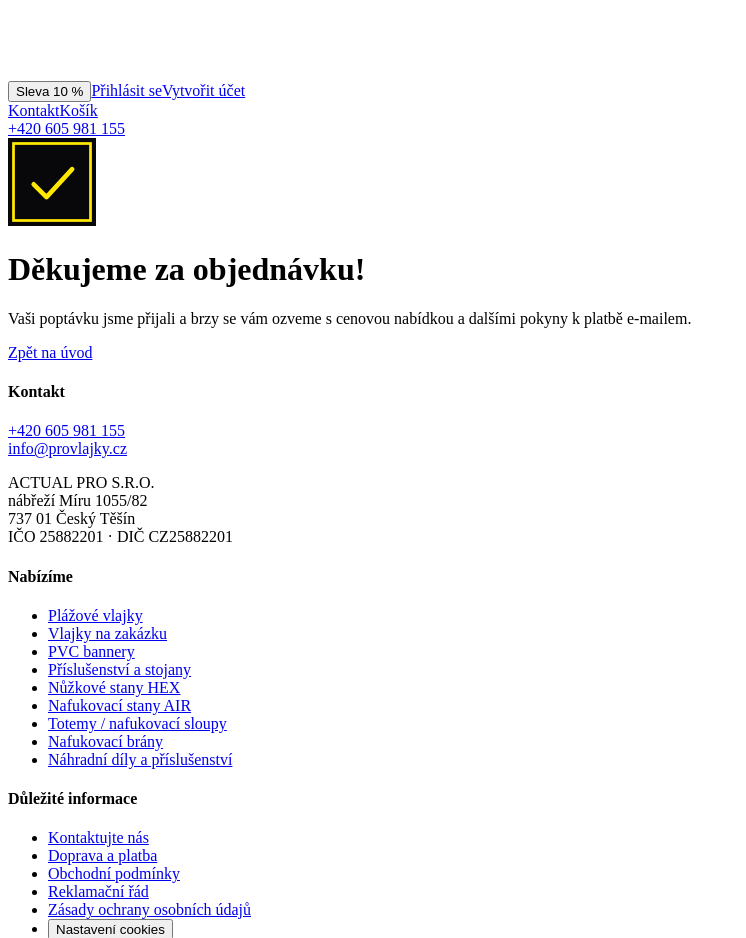
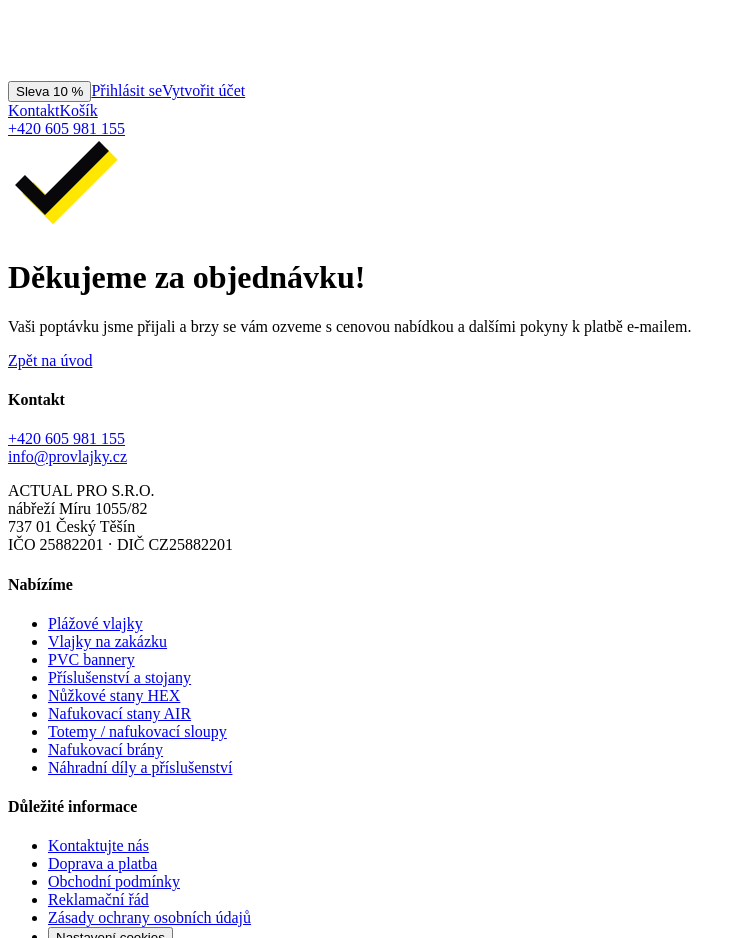
Before and after one commit to dominikspacekrts/provlajky-cz, a Next.js app in the folder eshop/: page /objednavka/dekujeme in a window 1280 px wide. Shown: the part 9640-10578 px from the top of the page, without its empty margins (0-746 px from the left). Built offline with nearby package versions, Linux system fonts and the light colour scheme; no server answers.

Commit message:
feat(eshop): fajfka bez rámečku na děkovací stránce
Černý tah se žlutým posunutým stínem jako v logu, dokreslí se po načtení.

Co-Authored-By: Claude Opus 5 <noreply@anthropic.com>

```diff
--- a/eshop/src/app/globals.css
+++ b/eshop/src/app/globals.css
@@ -1304,10 +1304,13 @@ label:has(input[type="checkbox"]), .cb-line {
   display: flex; justify-content: center;
   margin: 0 auto 8px;
 }
-.thanks-mark svg {
-  display: block; width: clamp(72px, 12vw, 96px); height: auto;
-  box-shadow: 0 18px 40px -24px rgba(8, 8, 10, 0.55);
-}
+.thanks-mark svg { display: block; width: clamp(92px, 14vw, 120px); height: auto; overflow: visible; }
+.thanks-check-tick, .thanks-check-shadow { stroke-dasharray: 1; stroke-dashoffset: 0; }
+@media (prefers-reduced-motion: no-preference) {
+  .thanks-check-tick { stroke-dashoffset: 1; animation: thanks-tick 0.55s var(--nv-ease) 0.15s forwards; }
+  .thanks-check-shadow { stroke-dashoffset: 1; animation: thanks-tick 0.55s var(--nv-ease) 0.32s forwards; }
+}
+@keyframes thanks-tick { to { stroke-dashoffset: 0; } }
 .thanks-title {
   font-size: clamp(26px, 3.4vw, 34px); margin: 20px 0 0;
   font-variation-settings: "wght" 680, "wdth" 108; letter-spacing: -0.03em;
--- a/eshop/src/components/Icons.tsx
+++ b/eshop/src/components/Icons.tsx
@@ -31,26 +31,37 @@ export function CheckMark({ className = "" }: { className?: string }) {
   );
 }
 
-/** Velká značka „hotovo“ na děkovací stránce — ne emoji. */
+/** Velká značka „hotovo“ na děkovací stránce — ne emoji.
+ *  Samotná fajfka bez rámečku: černý tah se žlutým posunutým stínem jako v logu. */
 export function OrderThanksMark({ className = "" }: { className?: string }) {
   return (
     <svg
-      className={className}
-      viewBox="0 0 96 96"
-      width="88"
-      height="88"
+      className={`thanks-check ${className}`.trim()}
+      viewBox="0 0 120 96"
+      width="120"
+      height="96"
       aria-hidden="true"
       focusable="false"
     >
-      <rect width="96" height="96" fill="#08080a" />
-      <rect x="6" y="6" width="84" height="84" fill="none" stroke="#ffe701" strokeWidth="3" />
       <path
-        d="M28 50.5 42 64.5 70 34"
+        className="thanks-check-shadow"
+        d="M20 50 45 75 104 16"
         fill="none"
         stroke="#ffe701"
-        strokeWidth="5"
-        strokeLinecap="round"
-        strokeLinejoin="round"
+        strokeWidth="16"
+        strokeLinecap="butt"
+        strokeLinejoin="miter"
+        pathLength={1}
+      />
+      <path
+        className="thanks-check-tick"
+        d="M12 42 37 67 96 8"
+        fill="none"
+        stroke="#08080a"
+        strokeWidth="14"
+        strokeLinecap="butt"
+        strokeLinejoin="miter"
+        pathLength={1}
       />
     </svg>
   );
```
